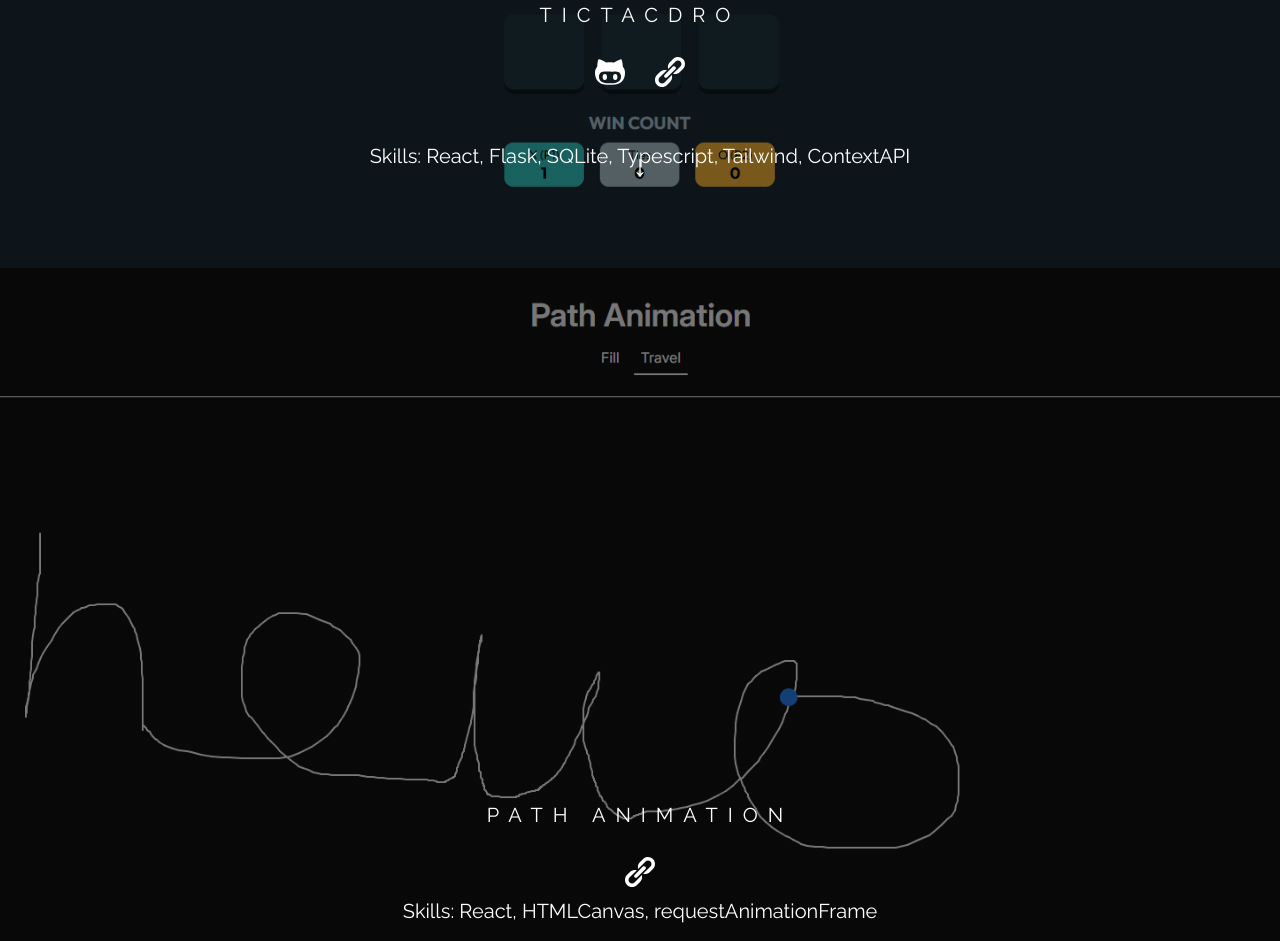
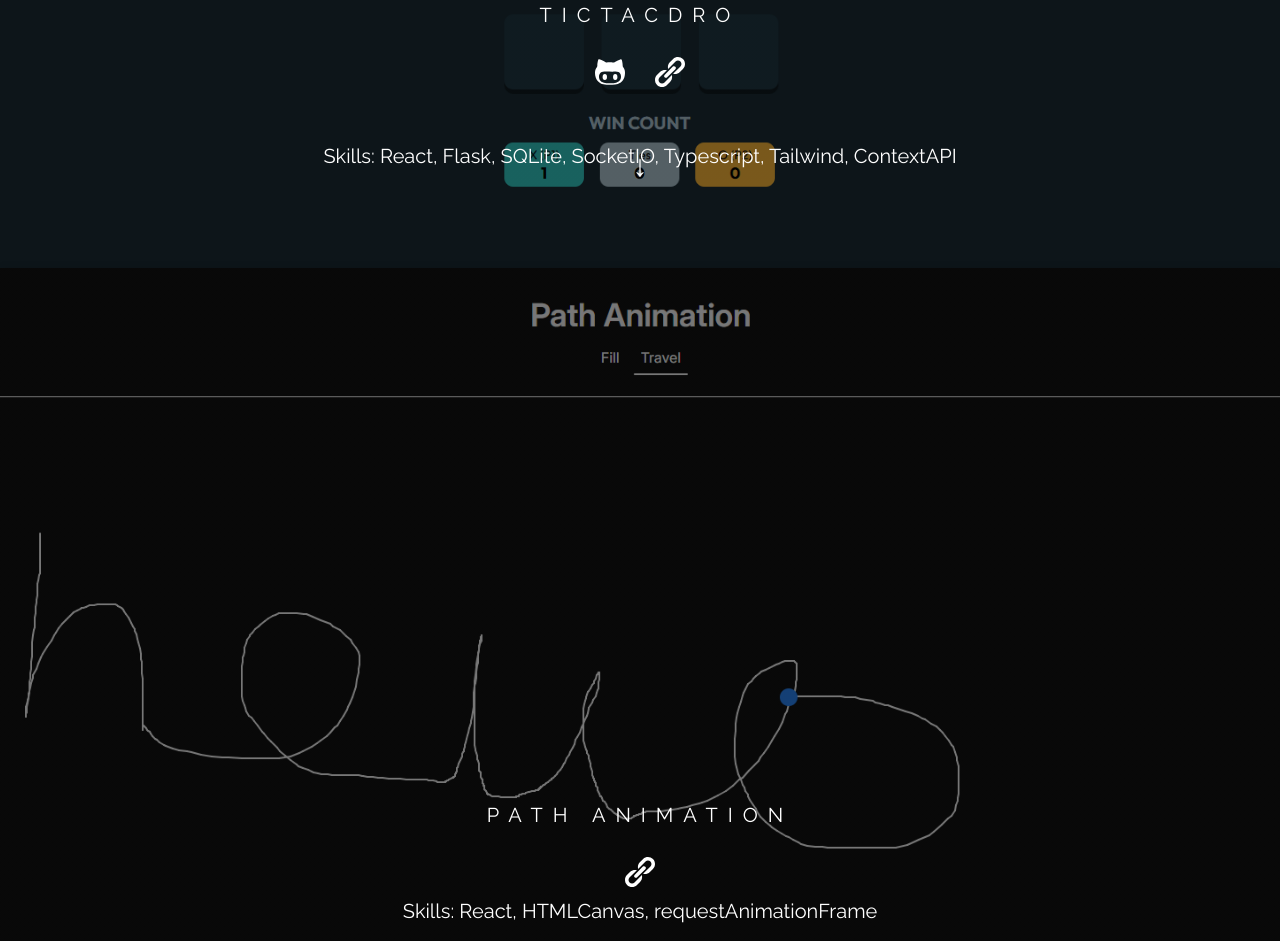
Before and after one commit to dro-1/portfolio, a website: page index.html in a window 1280 px wide. Shown: the part 2932-3873 px from the top of the page. Drawn offline with nearby package versions, Linux system fonts and the light colour scheme.

Commit message:
Added socket io

```diff
--- a/index.html
+++ b/index.html
@@ -199,7 +199,8 @@
             </div>
             <span class="arrow">&darr;</span>
             <p>
-              Skills: React, Flask, SQLite, Typescript, Tailwind, ContextAPI
+              Skills: React, Flask, SQLite, SocketIO, Typescript, Tailwind,
+              ContextAPI
             </p>
           </div>
         </div>
```
